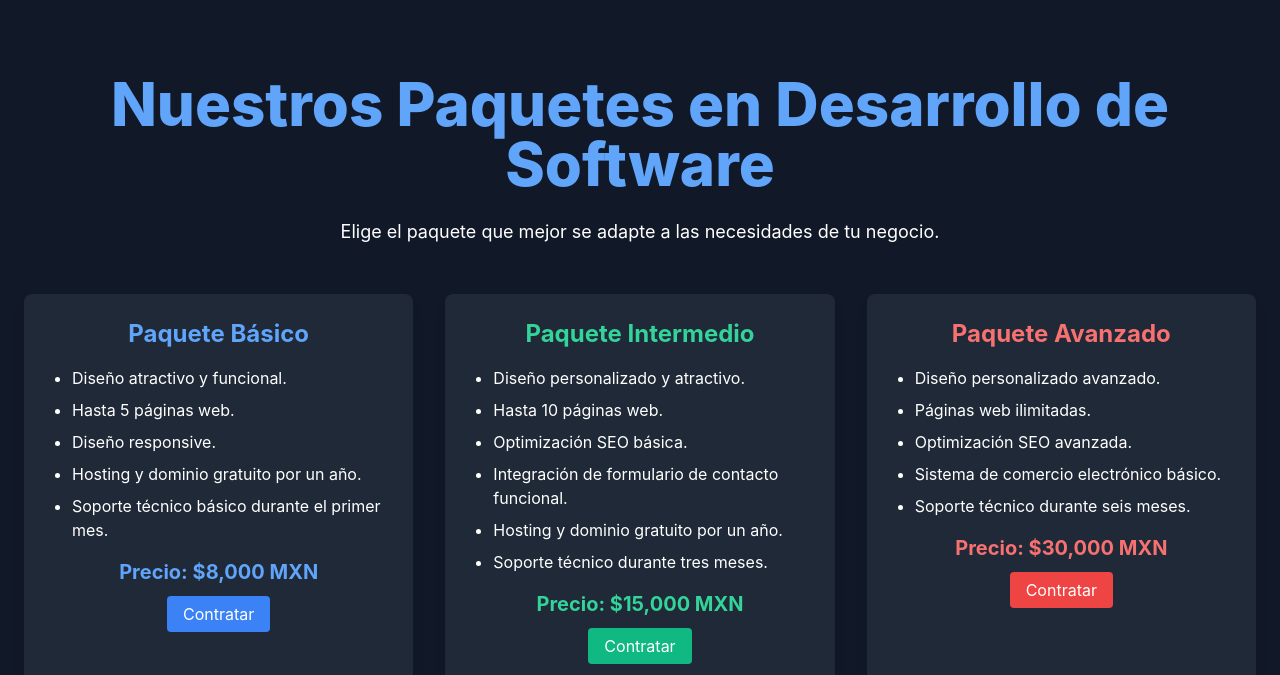
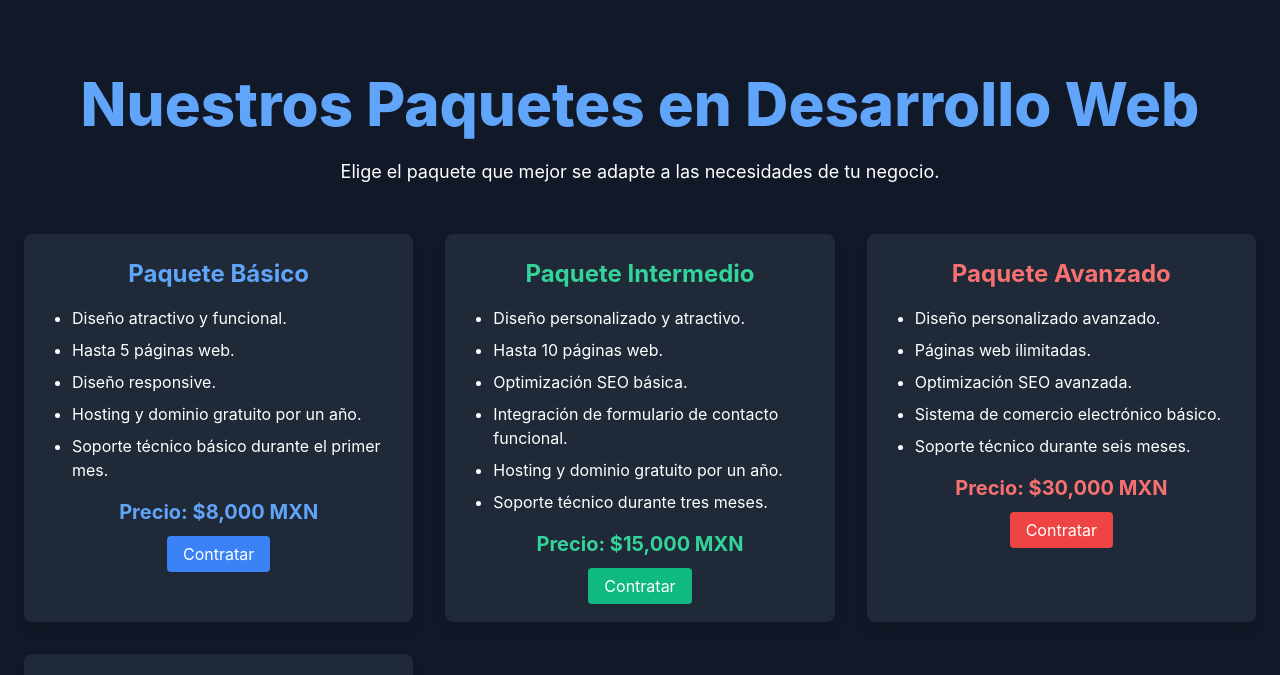
Before and after one commit to xSystem5/XSYSTEM5, a plain HTML site: page web-basic.html in a window 1280 px wide. Shown: the part 117-792 px from the top of the page. Drawn offline with nearby package versions, Linux system fonts and the light colour scheme.

Commit message:
Add files via upload

```diff
--- a/web-basic.html
+++ b/web-basic.html
@@ -27,7 +27,7 @@
   <!-- Sección Paquetes -->
   <section id="packages" class="py-20">
     <div class="container mx-auto px-6 text-center">
-      <h2 class="text-4xl md:text-6xl font-extrabold mb-6 text-blue-400">Nuestros Paquetes en Desarrollo de Software</h2>
+      <h2 class="text-4xl md:text-6xl font-extrabold mb-6 text-blue-400">Nuestros Paquetes en Desarrollo Web</h2>
       <p class="text-lg mb-12">
         Elige el paquete que mejor se adapte a las necesidades de tu negocio.
       </p>
```
